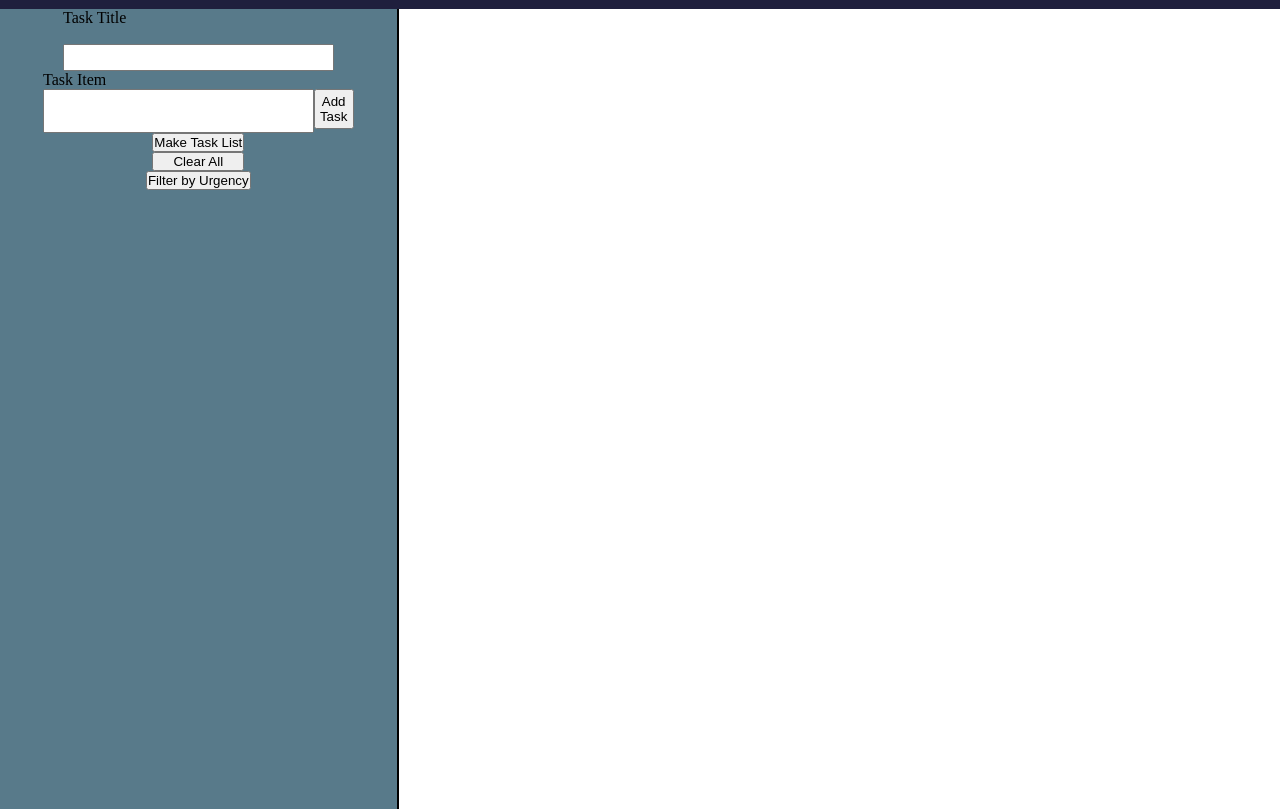
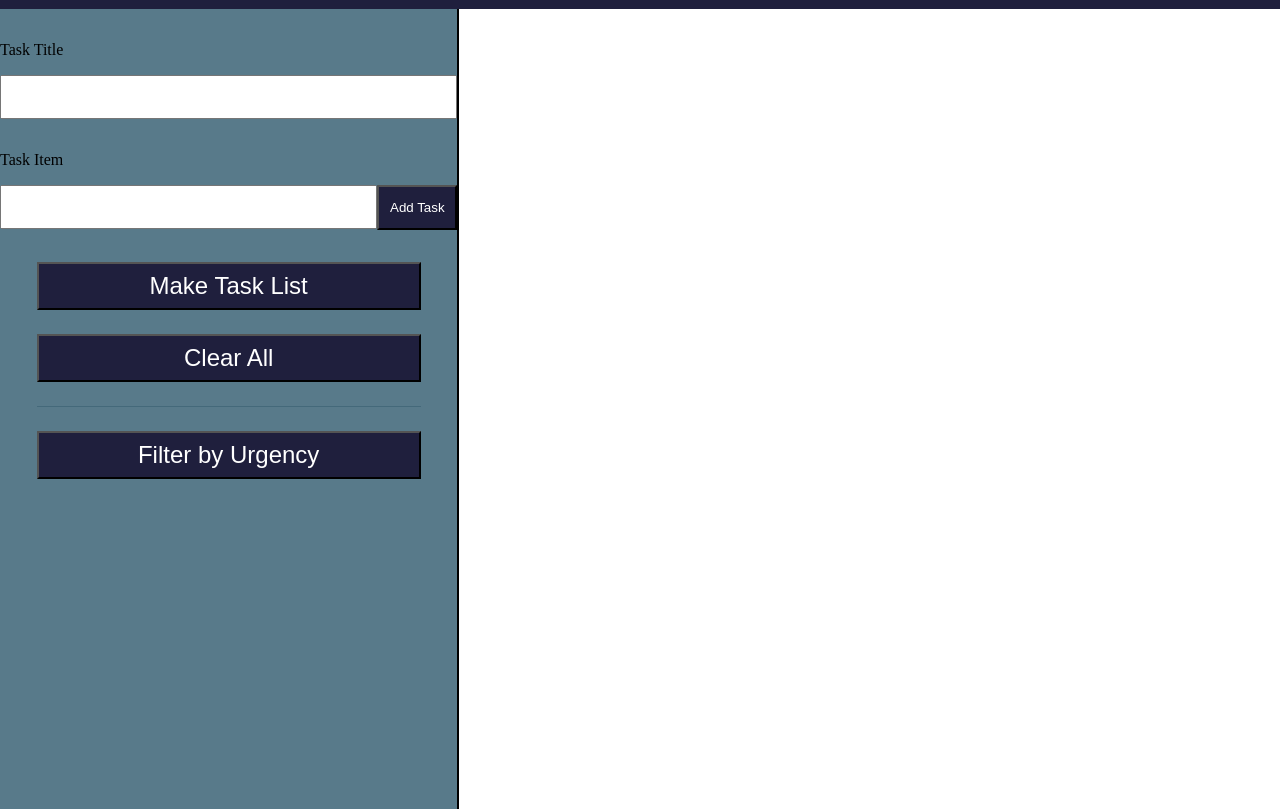
Before and after one commit to dreardon1021/CheckYourselfFinal1, a plain HTML site: page index.html in a window 1280 px wide. Shown: the part 71-880 px from the top of the page. Drawn offline with Linux system fonts and the light colour scheme.

Commit message:
Add complete general layout for page

```diff
--- a/index.html
+++ b/index.html
@@ -8,27 +8,28 @@
       <title>Check Yo' Self</title>
   </head>
   <body>
-  <head>
       <nav>
         <h2>Check <span>Yo'</span> Self</h2>
         <div class="search-area">
-        <button class="search-button" type="button" name="button"><img class="search-img"src="assets/search.svg" alt="search"></button>
+          <button class="search-button" type="button" name="button">
+            <img class="search-img"src="assets/search.svg" alt="search">
+        </button>
           <input class="nav-search"type="text" name="search" placeholder="search">
         </div>
       </nav>
     <main>
       <section class="left-column">
         <div class="button-input task-title-container">
-        <label for="task-input">Task Title</label>
-        <input type="text" name="task-title">
+          <label class="title-label">Task Title</label>
+          <input class="task-title-input" type="text" name="task-title">
         </div>
         <div class="current-task-list">
 
         </div>
         <div class="button-input task-item-container">
-        <label for="task-item">Task Item</label>
+          <label class="task-label">Task Item</label>
           <div class="task-item">
-          <input type="text" name="task-item">
+            <input class="task-input" type="text" name="task-item">
             <button class="add-task-button" type="button" name="button">Add Task</button>
           </div>
         </div>
@@ -36,13 +37,11 @@
           <button type="button" name="button">Make Task List</button>
           <button type="button" name="button">Clear All</button>
         </div>
-      <button class="filter-container" type="button" name="button">Filter by Urgency</button>
+        <button class="filter-button" type="button" name="button">Filter by Urgency</button>
       </section>
       <section class="right-column">
 
       </section>
     </main>
-  </head>
-
   </body>
 </html>
--- a/styles.css
+++ b/styles.css
@@ -4,7 +4,7 @@
   width: 100%;
   height: 100%;
 }
-
+/* global tags */
 main {
   display: flex;
   flex-direction: row;
@@ -46,6 +46,13 @@ button {
   height: auto;
 }
 
+label {
+  height: auto;
+  width: auto;
+  margin-bottom: 1em;
+}
+
+/* search */
 .search-button {
   background-color: grey;
   width: 3em;
@@ -63,6 +70,7 @@ button {
   height: 2em;
 }
 
+/* left column */
 .left-column {
   width: 45%;
   display: flex;
@@ -72,9 +80,20 @@ button {
   border-right: 2px solid black;
 }
 
+/* left column  and containers */
 .button-input {
   display: flex;
   flex-direction: column;
+  margin-top: 2em;
+}
+
+.task-title-input {
+  width: 34em;
+  height: 3em;
+}
+
+.task-input {
+  width: 28em;
 }
 
 .task-item {
@@ -82,8 +101,34 @@ button {
   height: auto;
 }
 
+.make-clear-container {
+  height: auto;
+  width: auto;
+  border-bottom: 1px solid #44697A ;
+}
+
+/* specific left column buttons */
 .add-task-button {
-  width: 3em;
-  height: 3em;
-  font-size: ;
+  background-color: #1f1f3D;
+  color: white;
+  width: 6em;
+  height: 3.4em;
 }
+
+.make-clear-container button {
+  margin-bottom: 1em;
+  width: 16em;
+  height: 2em;
+  background-color: #1f1f3D;
+  color: white;
+  font-size: 1.5em;
+}
+
+.filter-button {
+  margin-top: 1em;
+  width: 16em;
+  height: 2em;
+  background-color: #1f1f3D;
+  color: white;
+  font-size: 1.5em;
+}
```
Lines whose indentation alone changed are shown as unchanged.
